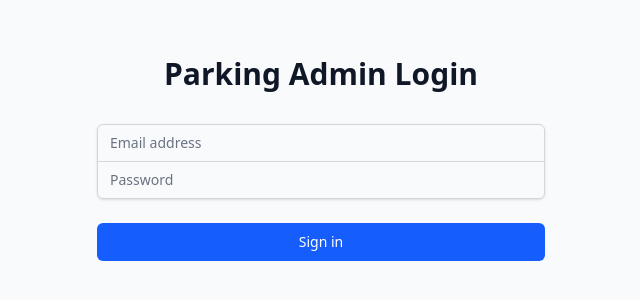
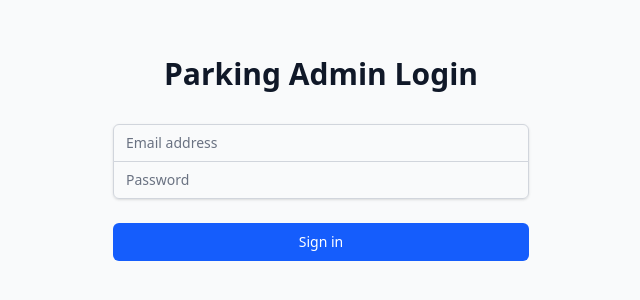
Before and after one commit to roby-rodriguez/parking-app, a React (Vite) app: page /admin in a window 1280 px wide. Shown: the part 254-554 px from the top of the page, without its empty margins (319-959 px from the left). Built offline with nearby package versions, Linux system fonts and the light colour scheme; no server answers; the database is empty.

Commit message:
layout fix

```diff
--- a/src/components/admin/AdminLogin.tsx
+++ b/src/components/admin/AdminLogin.tsx
@@ -14,7 +14,7 @@ const AdminLogin: React.FC<AdminLoginProps> = ({ loginData, loginError, onChange
 
 	return (
 		<div className="min-h-screen h-full flex items-center justify-center bg-gray-50">
-			<div className="max-w-md w-full space-y-8">
+			<div className="max-w-md w-full space-y-8 px-4">
 				<div>
 					<h2 className="mt-6 text-center text-3xl font-extrabold text-gray-900">
 						{t('parking_admin_login')}
```
